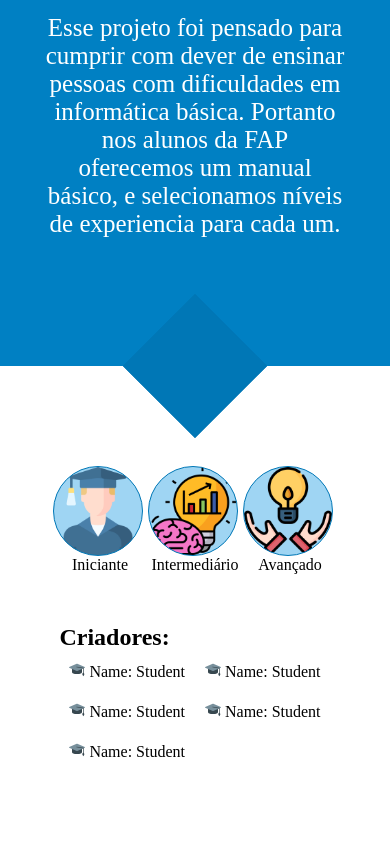
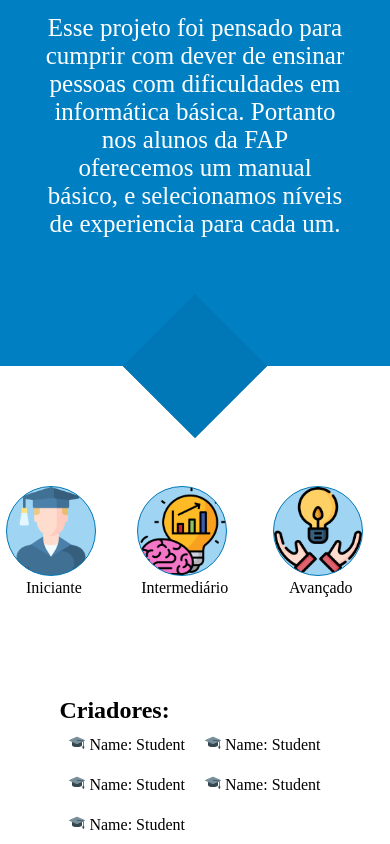
Before and after one commit to Vavatrewq/manual-introduction, a React (Vite) app: page / in a window 390 px wide. Shown: the part 830-1674 px from the top of the page. Before the commit the page ends 1601 px from the top, so only its background shows below. Built offline with nearby package versions, Linux system fonts and the light colour scheme.

Commit message:
affect-visual/manual

```diff
--- a/src/components/buttons/button.css
+++ b/src/components/buttons/button.css
@@ -61,9 +61,16 @@
   display: flex;
   flex-direction: column;
   text-align: center;
+}
+
+/*Tag - Links*/
+
+a{
+  text-decoration: none;
+  color: #000000;
   transition: 300ms;
 }
 
-.box-btn:hover{
-  color: #0077B6;
+a:hover{
+  color:#0077B6;
 }
--- a/src/components/homes/Home.tsx
+++ b/src/components/homes/Home.tsx
@@ -62,25 +62,31 @@ export function Home(): JSX.Element {
 
           <div className="show-btn space-top">
             <p className="box-btn">
+              <a href="#">
                 <button
                   className="btn-start btn-circle"
                   onClick={() => setInfopageStart(true)}
                 ></button>
                 Iniciante
+              </a>
             </p>
             <p className="box-btn">
+              <a href="#">
                 <button
                   className="btn-between btn-circle"
                   onClick={() => setInfopageSecond(true)}
                 ></button>
                 Intermediário
+              </a>
             </p>
             <p className="box-btn">
+              <a href="#">
                 <button
                   className="btn-third btn-circle"
                   onClick={() => setInfopageThird(true)}
                 ></button>
                 Avançado
+              </a>
             </p>
           </div>
 
--- a/src/components/sections/infoPage.css
+++ b/src/components/sections/infoPage.css
@@ -50,8 +50,8 @@ button{
     margin-top: 50px;
   }
 
-  .btn-page, .btn{
+  .btn-page, .btn, a{
     margin: 20px 0px 50px 0px;
-    width: 100%;
+    width: 90%;
   }
 }
--- a/src/components/sections/infoSoftSkill/InfoStart.tsx
+++ b/src/components/sections/infoSoftSkill/InfoStart.tsx
@@ -60,12 +60,16 @@ export function InfoStartFirst(): JSX.Element {
         </section>
       </div>
       <div className="btn-page">
+        <a href="#">
           <button className="btn" onClick={() => setInfoHome(true)}>
             Voltar
           </button>
+        </a>
+        <a href="#">
           <button className="btn" onClick={() => setInfoSecond(true)}>
             Próximo
           </button>
+        </a>
       </div>
     </>
   )
@@ -123,12 +127,16 @@ export function InfoStartSecond(): JSX.Element {
         </section>
       </div>
       <div className="btn-page">
+        <a href="#">
           <button className="btn" onClick={() => setInfoFirst(true)}>
             Voltar
           </button>
+        </a>
+        <a href="#">
           <button className="btn" onClick={() => setInfoThird(true)}>
             Próximo
           </button>
+        </a>
       </div>
     </>
   )
@@ -186,12 +194,16 @@ export function InfoStartThird(): JSX.Element {
         </section>
       </div>
       <div className="btn-page">
+        <a href="#">
           <button className="btn" onClick={() => setInfoSecond(true)}>
             Voltar
           </button>
+        </a>
+        <a href="#">
           <button className="btn" onClick={() => setInfoFourth(true)}>
             Próximo
           </button>
+        </a>
       </div>
     </>
   )
@@ -249,12 +261,16 @@ export function InfoStartFourth(): JSX.Element {
         </section>
       </div>
       <div className="btn-page">
+        <a href="#">
           <button className="btn" onClick={() => setInfoThird(true)}>
             Voltar
           </button>
+        </a>
+        <a href="#">
           <button className="btn" onClick={() => setInfoFifth(true)}>
             Próximo
           </button>
+        </a>
       </div>
     </>
   )
@@ -312,12 +328,16 @@ export function InfoStartFifth(): JSX.Element {
         </section>
       </div>
       <div className="btn-page">
+        <a href="#">
           <button className="btn" onClick={() => setInfoFourth(true)}>
             Voltar
           </button>
+        </a>
+        <a href="#">
           <button className="btn" onClick={() => setFinished(true)}>
             Próximo
           </button>
+        </a>
       </div>
     </>
   )
```
Lines whose indentation alone changed are shown as unchanged.
